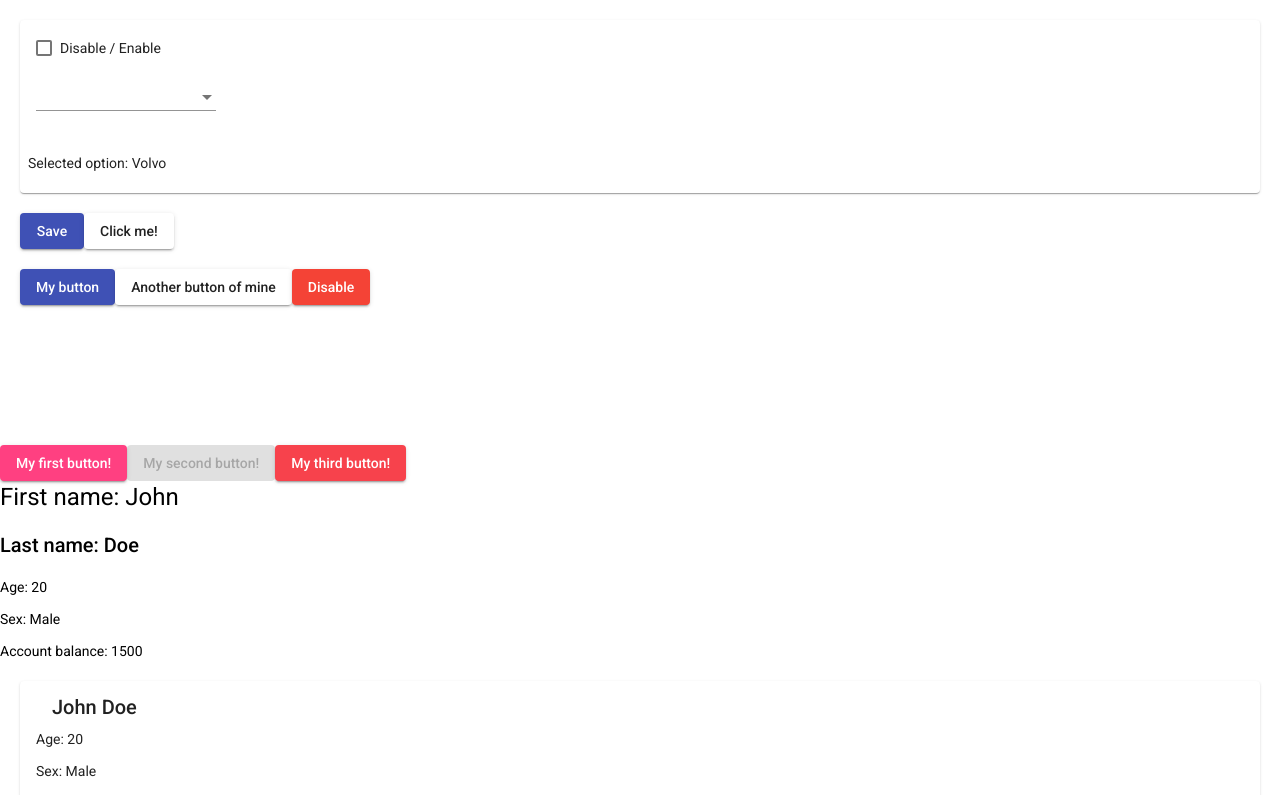
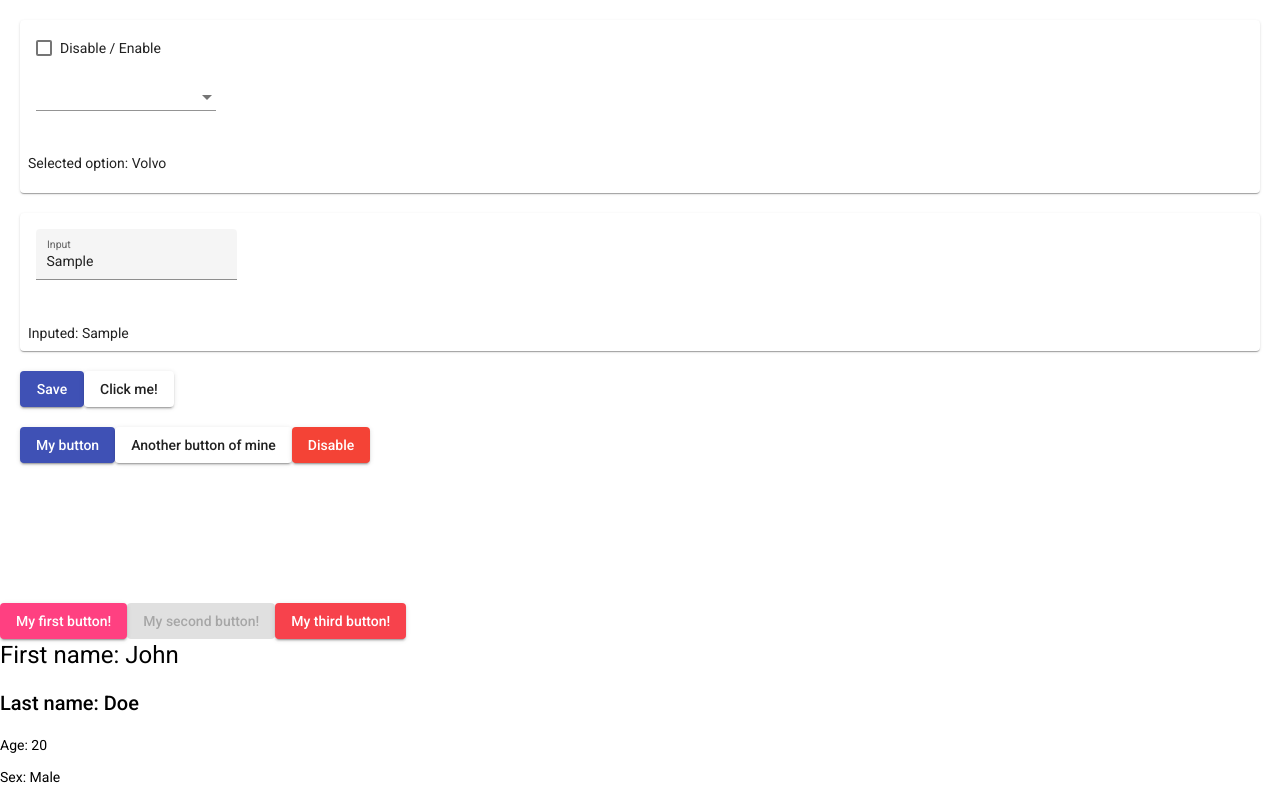
Before and after one commit to gabaghul/CursoAngular8, an Angular app in the folder data-binding-app/: page / in a window 1280 px wide. Shown: the top 795 px of the page. Built offline with nearby package versions, Linux system fonts and the light colour scheme.

Commit message:
data-binding-app finalizado

```diff
--- a/data-binding-app/src/app/event-binding/event-binding.component.html
+++ b/data-binding-app/src/app/event-binding/event-binding.component.html
@@ -16,6 +16,24 @@
       </mat-card-content>
       <mat-card-actions>
         <p>Selected option: {{ selectedOption }}</p>
+      </mat-card-actions>
+    </mat-card>
+  </p>
+</section>
+
+<section class="section">
+  <p>
+    <mat-card>
+      <mat-card-content>
+        <mat-form-field appearance="fill">
+          <mat-label>Input</mat-label>
+          <input matInput
+            (input)="inputEvent($event)"
+            [value]="inputValue">
+        </mat-form-field>
+      </mat-card-content>
+      <mat-card-actions>
+        Inputed: {{inputValue}}
       </mat-card-actions>
     </mat-card>
   </p>
--- a/data-binding-app/src/app/event-binding/event-binding.component.ts
+++ b/data-binding-app/src/app/event-binding/event-binding.component.ts
@@ -18,11 +18,16 @@ export class EventBindingComponent implements OnInit {
   selectDisabled = false
   value = 0;
   selectedOption = 'Volvo'
+  inputValue = 'Sample'
 
   constructor() { }
 
 
   ngOnInit(): void {
+  }
+
+  inputEvent(event : Event) {
+    this.inputValue = (event.target as HTMLInputElement).value
   }
 
   save() {
```
